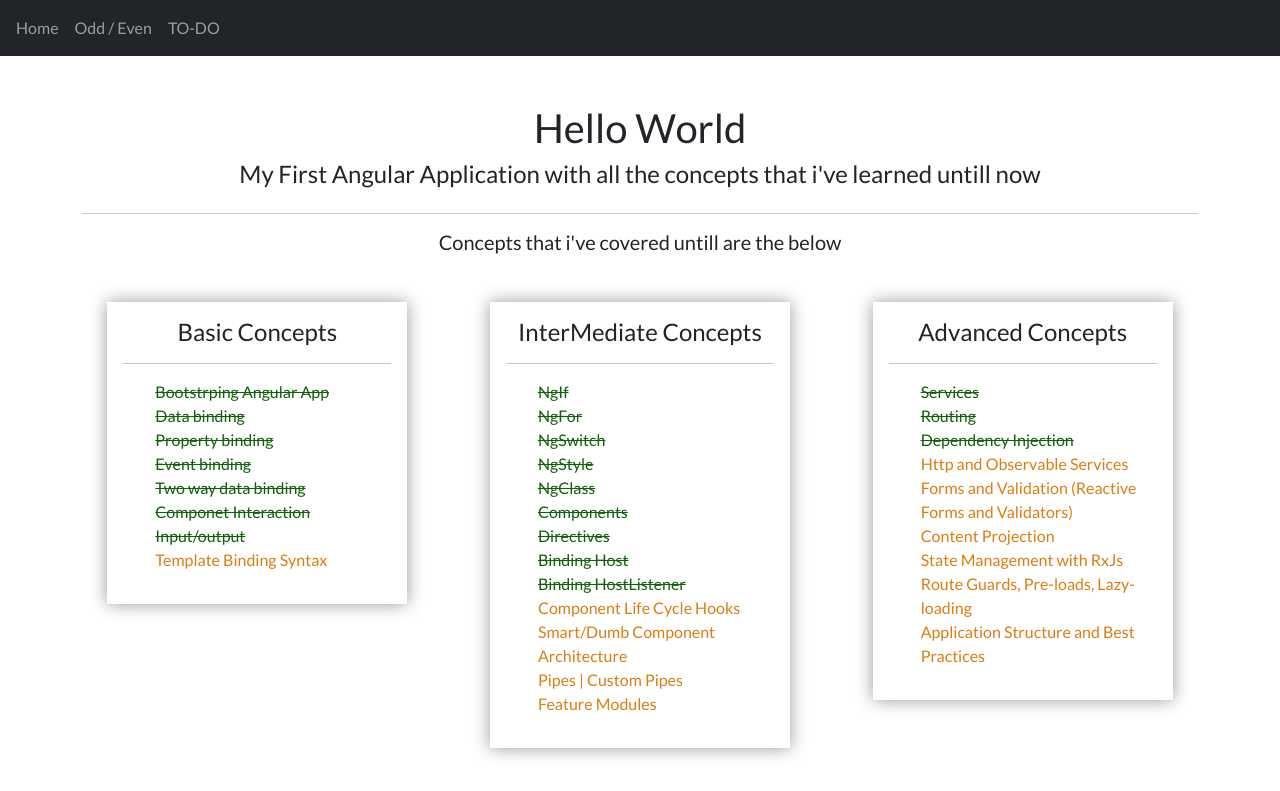
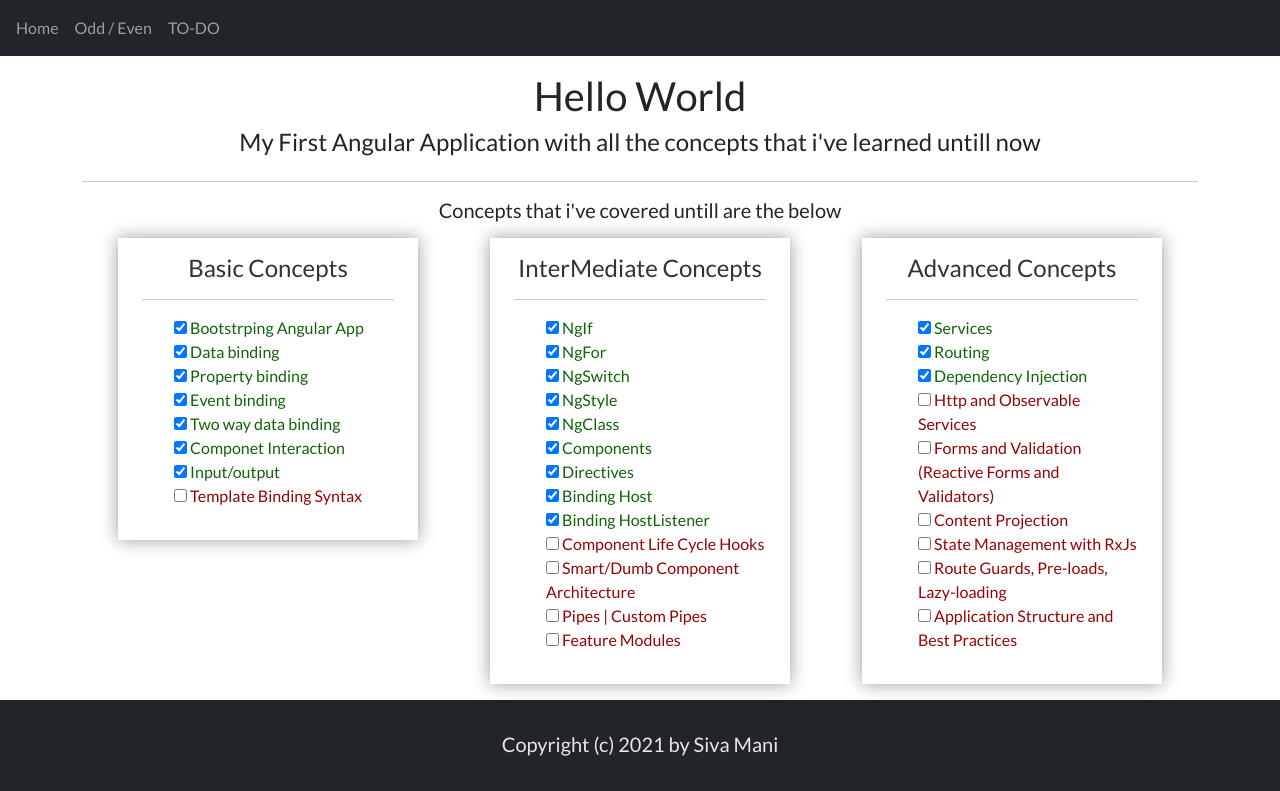
Before and after one commit to Sampathkuchipudi/Angular-practice, an Angular app: page / in a window 1280 px wide. Shown: the top 791 px of the page. Built offline with nearby package versions, Linux system fonts and the light colour scheme.

Commit message:
Changed colors

```diff
--- a/src/app/app.component.css
+++ b/src/app/app.component.css
@@ -0,0 +1,5 @@
+.back-img {
+  background: #232526; /* fallback for old browsers */
+  background: linear-gradient(to bottom right, #7d7dbd, #14141f);
+  color: #fff;
+}
--- a/src/app/app.component.html
+++ b/src/app/app.component.html
@@ -1,5 +1,7 @@
-<app-navbar></app-navbar>
+<section class="bg-gradient-dark">
+  <app-navbar></app-navbar>
 
-<router-outlet></router-outlet>
+  <router-outlet></router-outlet>
 
-<app-footer></app-footer>
+  <app-footer></app-footer>
+</section>
--- a/src/app/footer/footer.component.css
+++ b/src/app/footer/footer.component.css
@@ -4,6 +4,5 @@
 
 section {
   padding: 2rem;
-  background-color: #0d0d0f;
   color: rgba(245, 240, 240, 0.945);
 }
--- a/src/app/footer/footer.component.html
+++ b/src/app/footer/footer.component.html
@@ -1,4 +1,4 @@
-<section>
+<section class="bg-dark">
   <h5>Copyright (c) 2021 by Siva Mani</h5>
   <br />
   Permission is hereby granted, free of charge, to any person obtaining a copy
--- a/src/app/home/home.component.css
+++ b/src/app/home/home.component.css
@@ -9,12 +9,13 @@
   align-items: flex-start;
   justify-content: space-around;
   gap: 2rem;
+  color: #333;
 }
 
 .card_m {
-  padding: 1rem;
+  padding: 1rem 1.5rem;
   width: 300px;
-  background-color: rgb(255, 255, 255);
+  background: #ffffff;
   box-shadow: 0 0 1rem rgba(14, 13, 13, 0.425);
 }
 
@@ -23,12 +24,11 @@
 }
 
 .completed {
-  color: rgb(17, 95, 10);
-  text-decoration: line-through;
+  color: #116309;
 }
 
 .pending {
-  color: rgb(219, 125, 17);
+  color: #950404;
 }
 
 @media screen and (max-width: 500px) {
--- a/src/app/home/home.component.html
+++ b/src/app/home/home.component.html
@@ -1,5 +1,5 @@
-<main>
-  <section class="header container mt-5">
+<main class="mt-3">
+  <section class="header container">
     <h1>Hello World</h1>
 
     <h4>
@@ -7,32 +7,27 @@
       untill now
     </h4>
   </section>
-</main>
 
   <section class="container content mt-4">
     <hr />
 
     <h5>Concepts that i've covered untill are the below</h5>
 
-  <section class="cards_m mt-5 mb-5">
+    <section class="cards_m m-3">
       <div class="card_m">
         <h4>Basic Concepts</h4>
         <hr />
-      <!-- <div class="icon-container">
-        <span class="icon-styles">B</span>
-
-      </div> -->
-
         <ul>
           <li
             *ngFor="let concept of basicConcepts"
             [ngClass]="{ completed: concept.value, pending: !concept.value }"
           >
+            <input type="checkbox" [checked]="concept.value" />
             {{ concept.name }}
           </li>
         </ul>
       </div>
-    <div class="card_m">
+      <div class="card_m inter_m">
         <h4>InterMediate Concepts</h4>
         <hr />
 
@@ -41,6 +36,7 @@
             *ngFor="let concept of interMediateConcepts"
             [ngClass]="{ completed: concept.value, pending: !concept.value }"
           >
+            <input #check__Box type="checkbox" [checked]="concept.value" />
             {{ concept.name }}
           </li>
         </ul>
@@ -54,9 +50,11 @@
             *ngFor="let concept of advancedConcepts"
             [ngClass]="{ completed: concept.value, pending: !concept.value }"
           >
+            <input type="checkbox" [checked]="concept.value" />
             {{ concept.name }}
           </li>
         </ul>
       </div>
     </section>
   </section>
+</main>
--- a/src/app/home/home.component.ts
+++ b/src/app/home/home.component.ts
@@ -1,4 +1,10 @@
-import { Component, OnInit } from '@angular/core';
+import {
+  AfterViewInit,
+  Component,
+  ElementRef,
+  OnInit,
+  ViewChild,
+} from '@angular/core';
 
 type concepts = { name: string; value: boolean };
 
@@ -7,7 +13,7 @@
   templateUrl: './home.component.html',
   styleUrls: ['./home.component.css'],
 })
-export class HomeComponent implements OnInit {
+export class HomeComponent implements OnInit, AfterViewInit {
   basicConcepts: concepts[] = [
     { name: 'Bootstrping Angular App ', value: true },
     { name: 'Data binding', value: true },
@@ -51,6 +57,7 @@
   ];
 
   constructor() {}
+  ngAfterViewInit(): void {}
 
   ngOnInit(): void {}
 }
--- a/src/app/navbar/navbar.component.html
+++ b/src/app/navbar/navbar.component.html
@@ -1,4 +1,4 @@
-<nav class="navbar navbar-expand-lg navbar-dark bg-dark p-2 mb-3">
+<nav class="navbar navbar-expand-lg navbar-dark bg-dark p-2">
   <div class="navbar-collapse">
     <ul class="navbar-nav">
       <li class="nav-item">
--- a/src/app/todo/todo.component.html
+++ b/src/app/todo/todo.component.html
@@ -12,7 +12,11 @@
       [(ngModel)]="todoItem"
       (keydown)="onEnterPress($event)"
     />
-    <button appButtonClass class="btn text-nowrap" (click)="addToDo()">
+    <button
+      appButtonClass
+      class="btn btn-secondary text-nowrap"
+      (click)="addToDo()"
+    >
       Add Todo
     </button>
   </section>
```
Also changed, not shown: src/assets/Pain wallpaper.png (added). Lines whose indentation alone changed are shown as unchanged.
